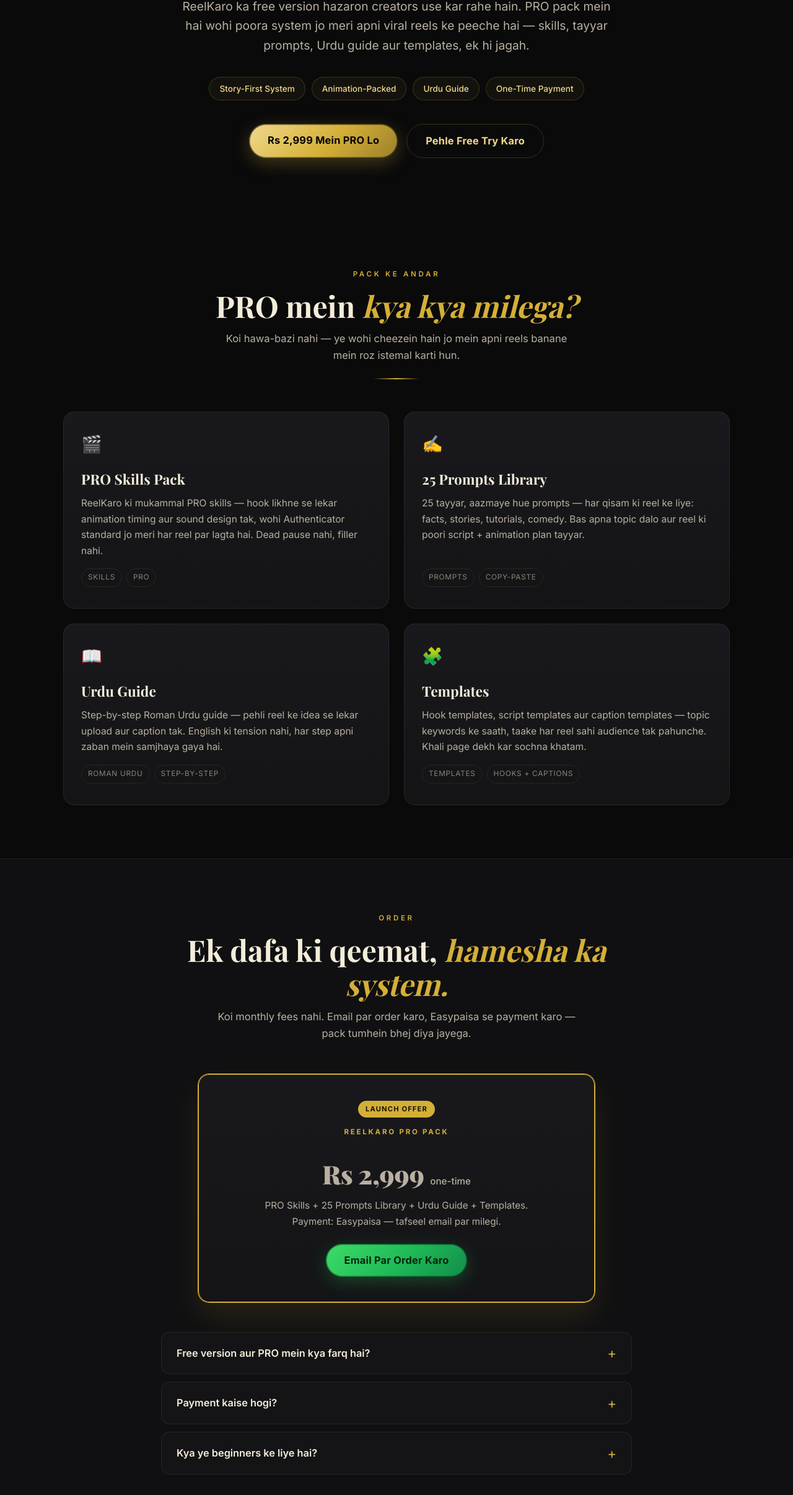
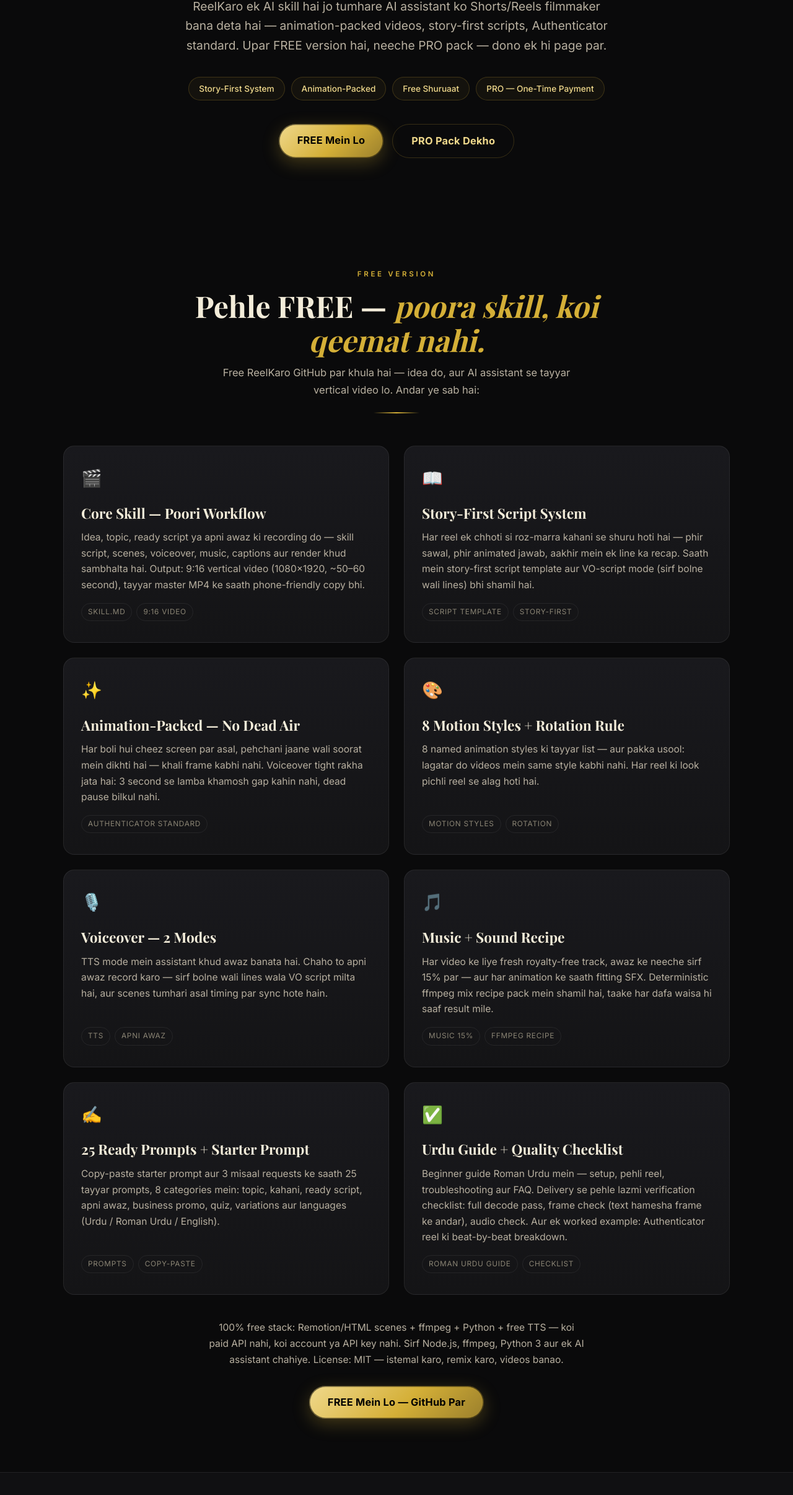
Before and after one commit to Sehrish64/portfolio, a plain HTML site: page reelkaro-pro.html in a window 1280 px wide. Shown: the part 388-2800 px from the top of the page at 62% size. Drawn offline with nearby package versions, Linux system fonts and the light colour scheme; a web font is replaced by a local one.

Commit message:
ReelKaro: combined FREE + PRO landing page (free section upar, PRO neeche, order sirf email par)

```diff
--- a/reelkaro-pro.html
+++ b/reelkaro-pro.html
@@ -3,8 +3,8 @@
 <head>
 <meta charset="UTF-8">
 <meta name="viewport" content="width=device-width, initial-scale=1.0">
-<title>ReelKaro PRO — Animation-Packed Reels Ka Poora System | Sehrish Creates</title>
-<meta name="description" content="ReelKaro PRO pack: PRO skills + 25 tayyar prompts + Urdu guide + templates. Animation-packed Shorts/Reels banane ka mukammal system — sirf Rs 2,999, one-time.">
+<title>ReelKaro — Free AI Skill + PRO Pack | Sehrish Creates</title>
+<meta name="description" content="ReelKaro: animation-packed Shorts/Reels banane wala AI skill — free version GitHub par (core skill, 25 ready prompts, Urdu guide, 8 motion styles). PRO pack: PRO skills + 25 prompts + Urdu guide + templates — sirf Rs 2,999, one-time.">
 <link rel="preconnect" href="https://fonts.googleapis.com">
 <link rel="preconnect" href="https://fonts.gstatic.com" crossorigin>
 <link href="https://fonts.googleapis.com/css2?family=Playfair+Display:ital,wght@0,500;0,700;0,900;1,500&family=Inter:wght@400;500;600;700&display=swap" rel="stylesheet">
@@ -39,7 +39,6 @@ nav .links a:hover{color:var(--gold2)}
 .btn{display:inline-block;background:linear-gradient(135deg,var(--gold2),var(--gold) 55%,var(--gold-dim));color:#000;font-weight:800;letter-spacing:.015em;text-decoration:none;padding:13px 30px;border-radius:999px;font-size:1.02rem;box-shadow:0 8px 28px rgba(212,175,55,.28),inset 0 0 0 1.5px rgba(0,0,0,.55);transition:transform .25s ease,box-shadow .25s ease;border:0;cursor:pointer}
 .btn:hover{transform:translateY(-2px);box-shadow:0 14px 34px rgba(212,175,55,.36)}
 .btn.ghost{background:transparent;color:var(--gold2);border:1px solid var(--line);box-shadow:none}
-.btn.wa{background:linear-gradient(135deg,#3ddc68,#1eb856 55%,#128c4a);color:#04240f;box-shadow:0 8px 28px rgba(37,211,102,.25),inset 0 0 0 1.5px rgba(0,0,0,.4)}
 nav .btn{padding:9px 22px;font-size:.88rem}
 nav .links a.btn{color:#000;font-weight:800}
 @media(max-width:760px){nav .links a:not(.btn){display:none}}
@@ -62,6 +61,7 @@ nav .links a.btn{color:#000;font-weight:800}
 .card p{color:var(--muted);font-size:.97rem;flex:1}
 .tags{display:flex;flex-wrap:wrap;gap:7px;margin:16px 0 4px}
 .tag{font-size:.74rem;letter-spacing:.06em;border:1px solid var(--line-soft);color:var(--faint);padding:4px 10px;border-radius:999px;text-transform:uppercase}
+.note{color:var(--muted);text-align:center;max-width:62ch;margin:40px auto 0;font-size:.97rem}
 .price{background:linear-gradient(180deg,var(--panel2),var(--panel));border:1px solid var(--gold);box-shadow:0 0 0 1px var(--gold),0 24px 50px rgba(212,175,55,.12);border-radius:var(--r);padding:40px 32px;text-align:center;max-width:640px;margin:52px auto 0}
 .price .tier{letter-spacing:.24em;font-size:.72rem;text-transform:uppercase;color:var(--gold);font-weight:700}
 .price .amt{font-family:var(--serif);font-size:2.6rem;font-weight:900;margin:12px 0 4px}
@@ -88,8 +88,8 @@ footer a{color:var(--muted)}
   <div class="wrap">
     <a class="logo" href="https://sehrishcreatespk.com/">Sehrish<span>.</span></a>
     <div class="links">
-      <a href="https://sehrishcreatespk.com/#kaam">Kaam</a>
-      <a href="https://sehrishcreatespk.com/#tools">Tools</a>
+      <a href="#free">Free Version</a>
+      <a href="#pro">PRO Pack</a>
       <a class="btn" href="#order">PRO Order Karo</a>
     </div>
   </div>
@@ -97,26 +97,89 @@ footer a{color:var(--muted)}
 
 <header class="hero">
   <div class="wrap">
-    <p class="kicker rv">ReelKaro PRO</p>
+    <p class="kicker rv">ReelKaro — Free + PRO</p>
     <h1 class="rv">Reels jo rukne par <em>majboor kar dein.</em></h1>
-    <p class="lead rv">ReelKaro ka free version hazaron creators use kar rahe hain. PRO pack mein hai wohi poora system jo meri apni viral reels ke peeche hai — skills, tayyar prompts, Urdu guide aur templates, ek hi jagah.</p>
+    <p class="lead rv">ReelKaro ek AI skill hai jo tumhare AI assistant ko Shorts/Reels filmmaker bana deta hai — animation-packed videos, story-first scripts, Authenticator standard. Upar FREE version hai, neeche PRO pack — dono ek hi page par.</p>
     <div class="chips rv">
       <span class="chip">Story-First System</span>
       <span class="chip">Animation-Packed</span>
-      <span class="chip">Urdu Guide</span>
-      <span class="chip">One-Time Payment</span>
+      <span class="chip">Free Shuruaat</span>
+      <span class="chip">PRO — One-Time Payment</span>
     </div>
     <div class="cta-row rv">
-      <a class="btn" href="#order">Rs 2,999 Mein PRO Lo</a>
-      <a class="btn ghost" href="https://github.com/Sehrish64/reelkaro" target="_blank" rel="noopener">Pehle Free Try Karo</a>
+      <a class="btn" href="https://github.com/Sehrish64/reelkaro" target="_blank" rel="noopener">FREE Mein Lo</a>
+      <a class="btn ghost" href="#pro">PRO Pack Dekho</a>
     </div>
   </div>
 </header>
 
-<section id="andar">
+<section id="free">
   <div class="wrap">
-    <p class="kicker rv">Pack Ke Andar</p>
-    <h2 class="rv">PRO mein <em>kya kya milega?</em></h2>
+    <p class="kicker rv">Free Version</p>
+    <h2 class="rv">Pehle FREE — <em>poora skill, koi qeemat nahi.</em></h2>
+    <p class="sub rv">Free ReelKaro GitHub par khula hai — idea do, aur AI assistant se tayyar vertical video lo. Andar ye sab hai:</p>
+    <div class="gold-rule rv"></div>
+    <div class="grid c2">
+      <article class="card rv">
+        <div class="tool-ic" aria-hidden="true">🎬</div>
+        <h3>Core Skill — Poori Workflow</h3>
+        <p>Idea, topic, ready script ya apni awaz ki recording do — skill script, scenes, voiceover, music, captions aur render khud sambhalta hai. Output: 9:16 vertical video (1080×1920, ~50–60 second), tayyar master MP4 ke saath phone-friendly copy bhi.</p>
+        <div class="tags"><span class="tag">SKILL.md</span><span class="tag">9:16 Video</span></div>
+      </article>
+      <article class="card rv">
+        <div class="tool-ic" aria-hidden="true">📖</div>
+        <h3>Story-First Script System</h3>
+        <p>Har reel ek chhoti si roz-marra kahani se shuru hoti hai — phir sawal, phir animated jawab, aakhir mein ek line ka recap. Saath mein story-first script template aur VO-script mode (sirf bolne wali lines) bhi shamil hai.</p>
+        <div class="tags"><span class="tag">Script Template</span><span class="tag">Story-First</span></div>
+      </article>
+      <article class="card rv">
+        <div class="tool-ic" aria-hidden="true">✨</div>
+        <h3>Animation-Packed — No Dead Air</h3>
+        <p>Har boli hui cheez screen par asal, pehchani jaane wali soorat mein dikhti hai — khali frame kabhi nahi. Voiceover tight rakha jata hai: 3 second se lamba khamosh gap kahin nahi, dead pause bilkul nahi.</p>
+        <div class="tags"><span class="tag">Authenticator Standard</span></div>
+      </article>
+      <article class="card rv">
+        <div class="tool-ic" aria-hidden="true">🎨</div>
+        <h3>8 Motion Styles + Rotation Rule</h3>
+        <p>8 named animation styles ki tayyar list — aur pakka usool: lagatar do videos mein same style kabhi nahi. Har reel ki look pichli reel se alag hoti hai.</p>
+        <div class="tags"><span class="tag">Motion Styles</span><span class="tag">Rotation</span></div>
+      </article>
+      <article class="card rv">
+        <div class="tool-ic" aria-hidden="true">🎙️</div>
+        <h3>Voiceover — 2 Modes</h3>
+        <p>TTS mode mein assistant khud awaz banata hai. Chaho to apni awaz record karo — sirf bolne wali lines wala VO script milta hai, aur scenes tumhari asal timing par sync hote hain.</p>
+        <div class="tags"><span class="tag">TTS</span><span class="tag">Apni Awaz</span></div>
+      </article>
+      <article class="card rv">
+        <div class="tool-ic" aria-hidden="true">🎵</div>
+        <h3>Music + Sound Recipe</h3>
+        <p>Har video ke liye fresh royalty-free track, awaz ke neeche sirf 15% par — aur har animation ke saath fitting SFX. Deterministic ffmpeg mix recipe pack mein shamil hai, taake har dafa waisa hi saaf result mile.</p>
+        <div class="tags"><span class="tag">Music 15%</span><span class="tag">ffmpeg Recipe</span></div>
+      </article>
+      <article class="card rv">
+        <div class="tool-ic" aria-hidden="true">✍️</div>
+        <h3>25 Ready Prompts + Starter Prompt</h3>
+        <p>Copy-paste starter prompt aur 3 misaal requests ke saath 25 tayyar prompts, 8 categories mein: topic, kahani, ready script, apni awaz, business promo, quiz, variations aur languages (Urdu / Roman Urdu / English).</p>
+        <div class="tags"><span class="tag">Prompts</span><span class="tag">Copy-Paste</span></div>
+      </article>
+      <article class="card rv">
+        <div class="tool-ic" aria-hidden="true">✅</div>
+        <h3>Urdu Guide + Quality Checklist</h3>
+        <p>Beginner guide Roman Urdu mein — setup, pehli reel, troubleshooting aur FAQ. Delivery se pehle lazmi verification checklist: full decode pass, frame check (text hamesha frame ke andar), audio check. Aur ek worked example: Authenticator reel ki beat-by-beat breakdown.</p>
+        <div class="tags"><span class="tag">Roman Urdu Guide</span><span class="tag">Checklist</span></div>
+      </article>
+    </div>
+    <p class="note rv">100% free stack: Remotion/HTML scenes + ffmpeg + Python + free TTS — koi paid API nahi, koi account ya API key nahi. Sirf Node.js, ffmpeg, Python 3 aur ek AI assistant chahiye. License: MIT — istemal karo, remix karo, videos banao.</p>
+    <div class="cta-row rv" style="margin-top:30px">
+      <a class="btn" href="https://github.com/Sehrish64/reelkaro" target="_blank" rel="noopener">FREE Mein Lo — GitHub Par</a>
+    </div>
+  </div>
+</section>
+
+<section id="pro" style="background:var(--bg2);border-block:1px solid var(--line-soft)">
+  <div class="wrap">
+    <p class="kicker rv">PRO Pack</p>
+    <h2 class="rv">Aur chahiye? <em>PRO mein poora system.</em></h2>
     <p class="sub rv">Koi hawa-bazi nahi — ye wohi cheezein hain jo mein apni reels banane mein roz istemal karti hun.</p>
     <div class="gold-rule rv"></div>
     <div class="grid c2">
@@ -148,7 +211,7 @@ footer a{color:var(--muted)}
   </div>
 </section>
 
-<section id="order" style="background:var(--bg2);border-block:1px solid var(--line-soft)">
+<section id="order">
   <div class="wrap">
     <p class="kicker rv">Order</p>
     <h2 class="rv">Ek dafa ki qeemat, <em>hamesha ka system.</em></h2>
@@ -158,30 +221,30 @@ footer a{color:var(--muted)}
       <p class="tier">ReelKaro PRO Pack</p>
       <p class="amt">Rs 2,999 <small>one-time</small></p>
       <p>PRO Skills + 25 Prompts Library + Urdu Guide + Templates.<br>Payment: Easypaisa — tafseel email par milegi.</p>
-      <a class="btn wa" href="mailto:contact@sehrishcreatespk.com?subject=ReelKaro%20PRO%20Order&amp;body=Assalam-o-Alaikum!%20Mujhe%20ReelKaro%20PRO%20pack%20(Rs%202%2C999)%20order%20karna%20hai." target="_blank" rel="noopener">Email Par Order Karo</a>
+      <a class="btn" href="mailto:contact@sehrishcreatespk.com?subject=ReelKaro%20PRO%20Order&amp;body=Assalam-o-Alaikum!%20Mujhe%20ReelKaro%20PRO%20pack%20(Rs%202%2C999)%20order%20karna%20hai." target="_blank" rel="noopener">Email Par Order Karo</a>
     </div>
     <div class="faq">
-      <details class="rv"><summary>Free version aur PRO mein kya farq hai?</summary><div class="ans">Free ReelKaro GitHub par khula hai — bunyadi skill aur shuruaat ke liye kaafi hai. PRO mein mukammal skills pack, 25 prompts ki library, tafseeli Urdu guide aur tayyar templates milte hain — wohi poora system jo mein khud istemal karti hun.</div></details>
+      <details class="rv"><summary>Free version aur PRO mein kya farq hai?</summary><div class="ans">Free ReelKaro GitHub par khula hai — core skill, 25 ready prompts, Urdu guide aur 8 motion styles ke saath shuruaat ke liye kaafi hai. PRO mein mukammal skills pack, 25 prompts ki library, tafseeli Urdu guide aur tayyar templates milte hain — wohi poora system jo mein khud istemal karti hun.</div></details>
       <details class="rv"><summary>Payment kaise hogi?</summary><div class="ans">Email par order karo — Easypaisa ki tafseel wahi milegi. Payment confirm hote hi poora pack bhej diya jayega.</div></details>
       <details class="rv"><summary>Kya ye beginners ke liye hai?</summary><div class="ans">Bilkul. Urdu guide isi liye hai ke pehli reel banane wala bhi step-by-step chale. Aur jin ko pehle se reels banana aati hain, un ke liye PRO prompts aur templates waqt bachate hain.</div></details>
     </div>
   </div>
 </section>
 
-<section class="final">
+<section class="final" style="background:var(--bg2);border-top:1px solid var(--line-soft)">
   <div class="wrap">
     <p class="kicker rv">Der Kis Baat Ki</p>
     <h2 class="rv">Agli viral reel <em>tumhari ho sakti hai.</em></h2>
     <div class="cta-row rv" style="margin-top:28px">
-      <a class="btn wa" href="mailto:contact@sehrishcreatespk.com?subject=ReelKaro%20PRO%20Order&amp;body=Assalam-o-Alaikum!%20Mujhe%20ReelKaro%20PRO%20pack%20(Rs%202%2C999)%20order%20karna%20hai." target="_blank" rel="noopener">Email Par Order Karo</a>
-      <a class="btn ghost" href="https://github.com/Sehrish64/reelkaro" target="_blank" rel="noopener">Free Version Dekho</a>
+      <a class="btn" href="https://github.com/Sehrish64/reelkaro" target="_blank" rel="noopener">Pehle Free Try Karo</a>
+      <a class="btn ghost" href="mailto:contact@sehrishcreatespk.com?subject=ReelKaro%20PRO%20Order&amp;body=Assalam-o-Alaikum!%20Mujhe%20ReelKaro%20PRO%20pack%20(Rs%202%2C999)%20order%20karna%20hai." target="_blank" rel="noopener">Email Par PRO Order Karo</a>
     </div>
   </div>
 </section>
 
 <footer>
   <div class="wrap">
-    <p>ReelKaro PRO — <a href="https://sehrishcreatespk.com/">Sehrish Creates</a> · Karachi, Pakistan</p>
+    <p>ReelKaro — by <a href="https://sehrishcreatespk.com/">Sehrish Creates</a> · Karachi, Pakistan</p>
   </div>
 </footer>
 
```
